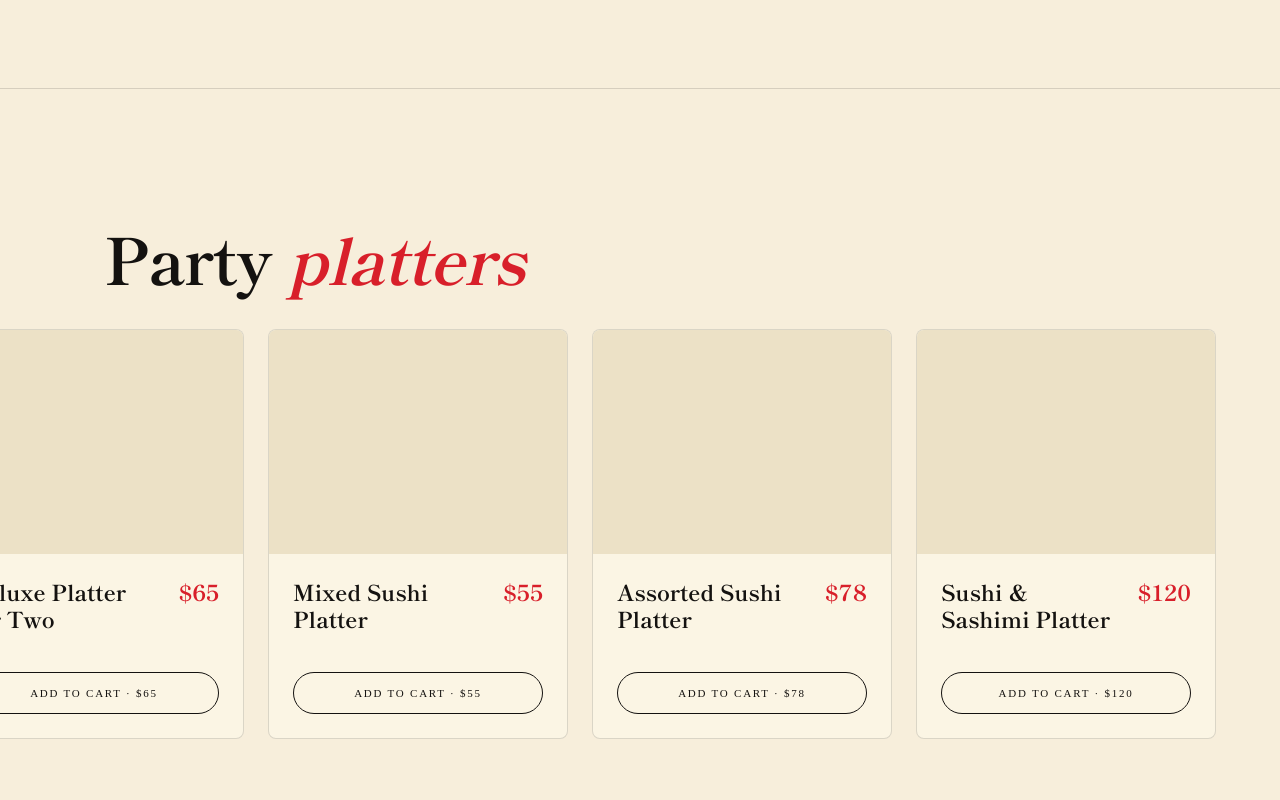
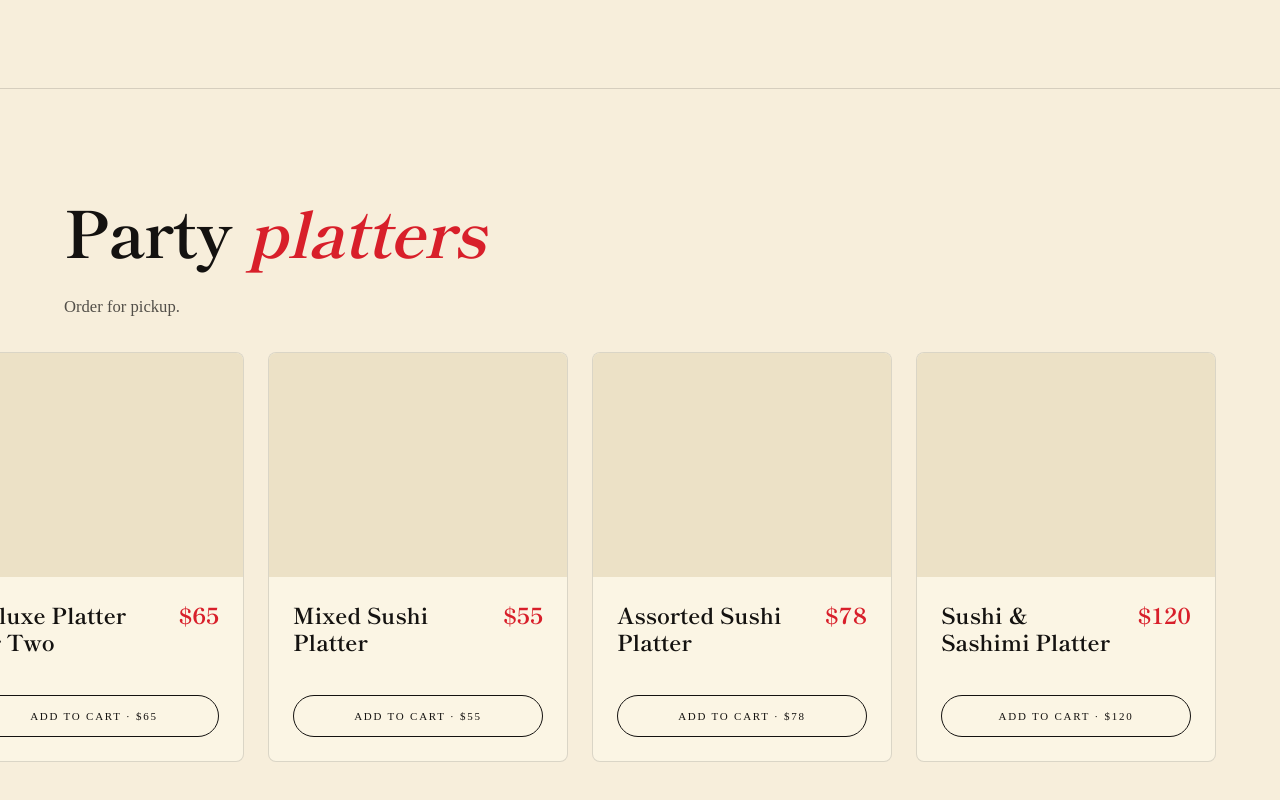
Before and after one commit to NotJustinLa/Sushi-Cafe-Website, a Next.js app in the folder sushi-cafe/: page / in a window 1280 px wide. Shown: the part 1520-2320 px from the top of the page. Built offline with nearby package versions, Linux system fonts and the light colour scheme.

Commit message:
refactor(frontend): old code measured the strips scrollable width too early measuring it as, as wide as the screen. now, only measures strip again after the layout is finished

```diff
--- a/sushi-cafe/components/PartyPlatters.jsx
+++ b/sushi-cafe/components/PartyPlatters.jsx
@@ -153,13 +153,30 @@ export default function PartyPlatters() {
 
         function recalculate() {
             const maxScroll = strip.scrollWidth - strip.clientWidth
-            setWrapperHeight(`calc(100vh + ${maxScroll}px)`)
+            // Guard the 0 case: a wrapper of exactly 100vh makes scroll progress
+            // degenerate (start === end) and the strip snaps instantly to the end.
+            setWrapperHeight(maxScroll > 0 ? `calc(100vh + ${maxScroll}px)` : '100vh')
         }
 
-        recalculate()
+        // Measure AFTER layout settles. scrollWidth only reaches its final value
+        // once the cards have flowed to their 300px widths; a synchronous read can
+        // catch a pre-layout frame where scrollWidth === clientWidth (maxScroll 0).
+        let raf = requestAnimationFrame(() =>
+            (raf = requestAnimationFrame(recalculate))
+        )
+
+        // ResizeObserver catches the strip's own box changing (e.g. viewport
+        // resize shrinking clientWidth); the resize listener is a belt-and-braces
+        // fallback since scrollWidth growth alone won't trip the observer.
         const observer = new ResizeObserver(recalculate)
         observer.observe(strip)
-        return () => observer.disconnect()
+        window.addEventListener('resize', recalculate)
+
+        return () => {
+            cancelAnimationFrame(raf)
+            observer.disconnect()
+            window.removeEventListener('resize', recalculate)
+        }
     }, [])
 
     return (
@@ -180,11 +197,23 @@ export default function PartyPlatters() {
                         viewport={{ once: true, amount: 0.6 }}
                         variants={fadeUp}
                         transition={{ duration: 0.8, ease: [0.2, 0.8, 0.2, 1] }}
-                        className="mb-10 mt-1 ml-10 max-w-[18ch] font-display text-[clamp(40px,5vw,80px)] font-bold leading-[0.95] tracking-[-0.015em] text-balance"
+                        className="mb-4 max-w-[18ch] font-display text-[clamp(40px,5vw,80px)] font-bold leading-[0.95] tracking-[-0.015em] text-balance"
                     >
                         <SplitWord>Party </SplitWord>
                         <em className="italic text-red"><SplitWord>platters</SplitWord></em>
                     </motion.h2>
+
+                    {/* descriptions */}
+                    <motion.p
+                        initial="hidden"
+                        whileInView="show"
+                        viewport={{ once: true, amount: 0.6 }}
+                        variants={fadeUp}
+                        transition={{ duration: 0.7, ease: [0.2, 0.8, 0.2, 1] }}
+                        className="mb-8 mt-8 max-w-[45ch] text-[clamp(16px,1.3vw,19px)] leading-[1.6] text-ink-soft"
+                    >
+                        Order for pickup.
+                    </motion.p>
 
                     {/* Card strip — overflow-x-auto on mobile (native touch scroll),
                         overflow-hidden on md+ (programmatic drive via scrollLeft) */}
```
